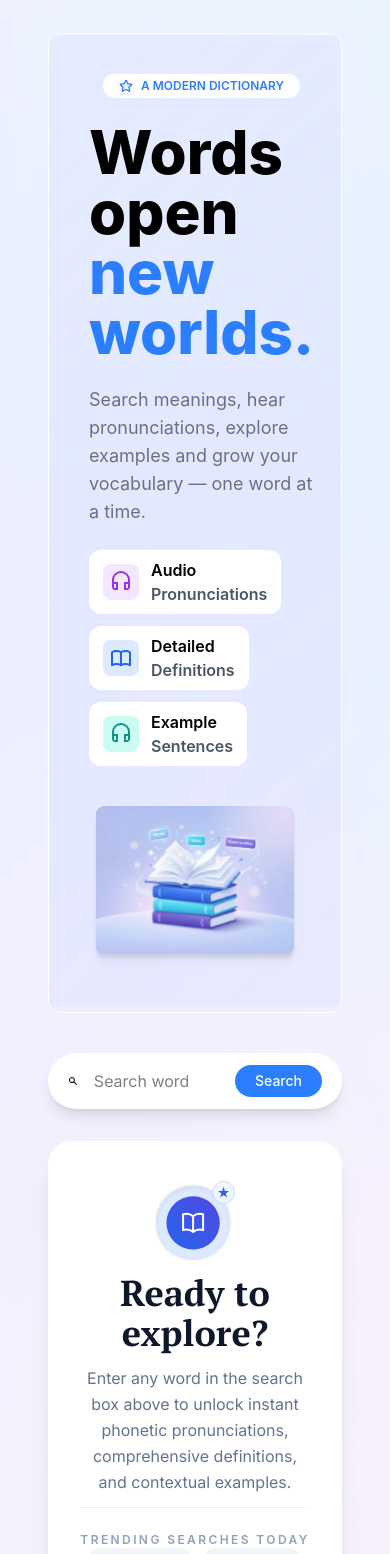
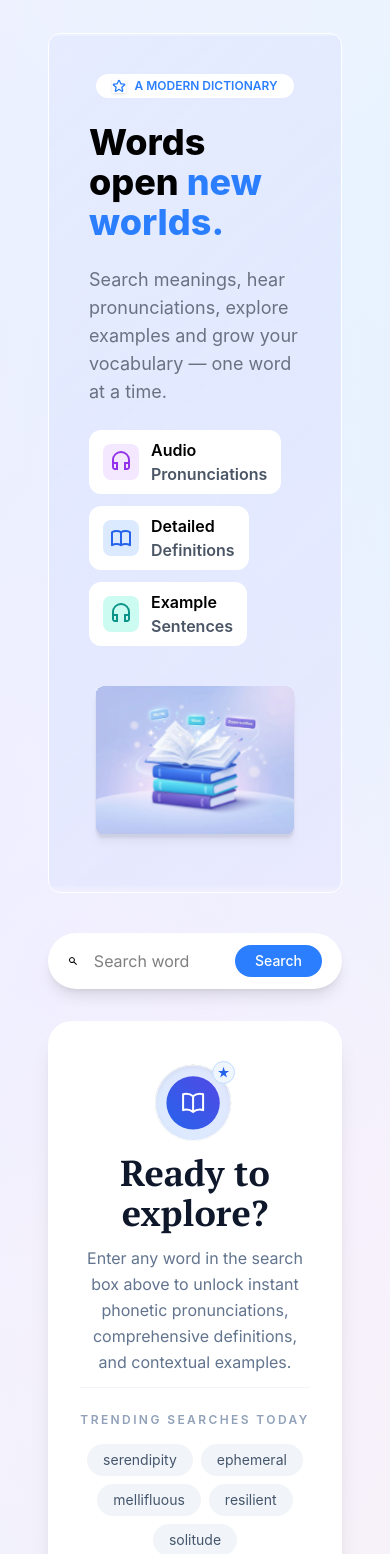
Before and after one commit to VinitCoding1628/dictionary-app, a React (Vite) app: page / in a window 390 px wide. Shown: the part 80-1634 px from the top of the page. Built offline with nearby package versions, Linux system fonts and the light colour scheme.

Commit message:
Final Touches

```diff
--- a/index.html
+++ b/index.html
@@ -4,7 +4,7 @@
     <meta charset="UTF-8" />
     <link rel="icon" type="image/svg+xml" href="/icons.svg" />
     <meta name="viewport" content="width=device-width, initial-scale=1.0" />
-    <title>Dictionary App</title>
+    <title>WordNest</title>
   </head>
   <body>
     <div id="root"></div>
--- a/src/components/Dictionary.jsx
+++ b/src/components/Dictionary.jsx
@@ -145,8 +145,8 @@ const Dictionary = () => {
                             return (
                                 <div key={item.partOfSpeech} className="border-b border-slate-100 py-4 last:border-b-0">
                                     <div className="flex items-center gap-3">
-                                        <span className="flex h-7 w-7 items-center justify-center rounded-full bg-slate-100 text-sm text-slate-500">
-                                            {index + 1}
+                                        <span className="flex h-7 w-7 items-center justify-center rounded-full bg-slate-100 text-xs text-slate-500">
+                                        ●
                                         </span>
                                         <span className={`rounded-full px-3 py-0.5 text-xs font-medium ${style.badge}`}>
                                             {style.label}
@@ -210,7 +210,7 @@ const Dictionary = () => {
                         <p className="text-xs font-semibold tracking-[0.2em] text-slate-400 uppercase">
                             Trending searches today
                         </p>
-                        <div className="mt-4 flex flex-wrap justify-center gap-2">
+                        <div className="pt-4 flex flex-wrap justify-center gap-2">
                             {['serendipity', 'ephemeral', 'mellifluous', 'resilient', 'solitude'].map((word) => (
                                 <button
                                     key={word}
--- a/src/components/Hero.jsx
+++ b/src/components/Hero.jsx
@@ -35,7 +35,7 @@ const Hero = () => {
         <section className='hero-bg-image lg:flex justify-between items-center rounded-xl border border-white p-10'>
             <div className='flex flex-col lg:justify-start lg:items-start md:justify-center md:items-center sm:justify-center sm:items-center justify-center items-center gap-6 lg:w-160 md:w-fit sm:w-fit w-fit'>
                 <p className='text-blue-500 text-xs font-semibold bg-white flex gap-2 items-center w-fit justify-center px-4 rounded-2xl py-1 uppercase'> <PiStarBold className='text-blue-500 text-sm shadow' /> A Modern Dictionary </p>
-                <h2 className='text-6xl font-extrabold'>Words open <span className='text-blue-500'>new worlds.</span></h2>
+                <h2 className='lg:text-6xl md:text-5xl sm:text-4xl text-4xl font-extrabold'>Words open <span className='text-blue-500'>new worlds.</span></h2>
                 <p className='text-gray-500 text-lg'>
                     Search meanings, hear pronunciations, explore examples and grow your vocabulary — one word at a time.
                 </p>
```
